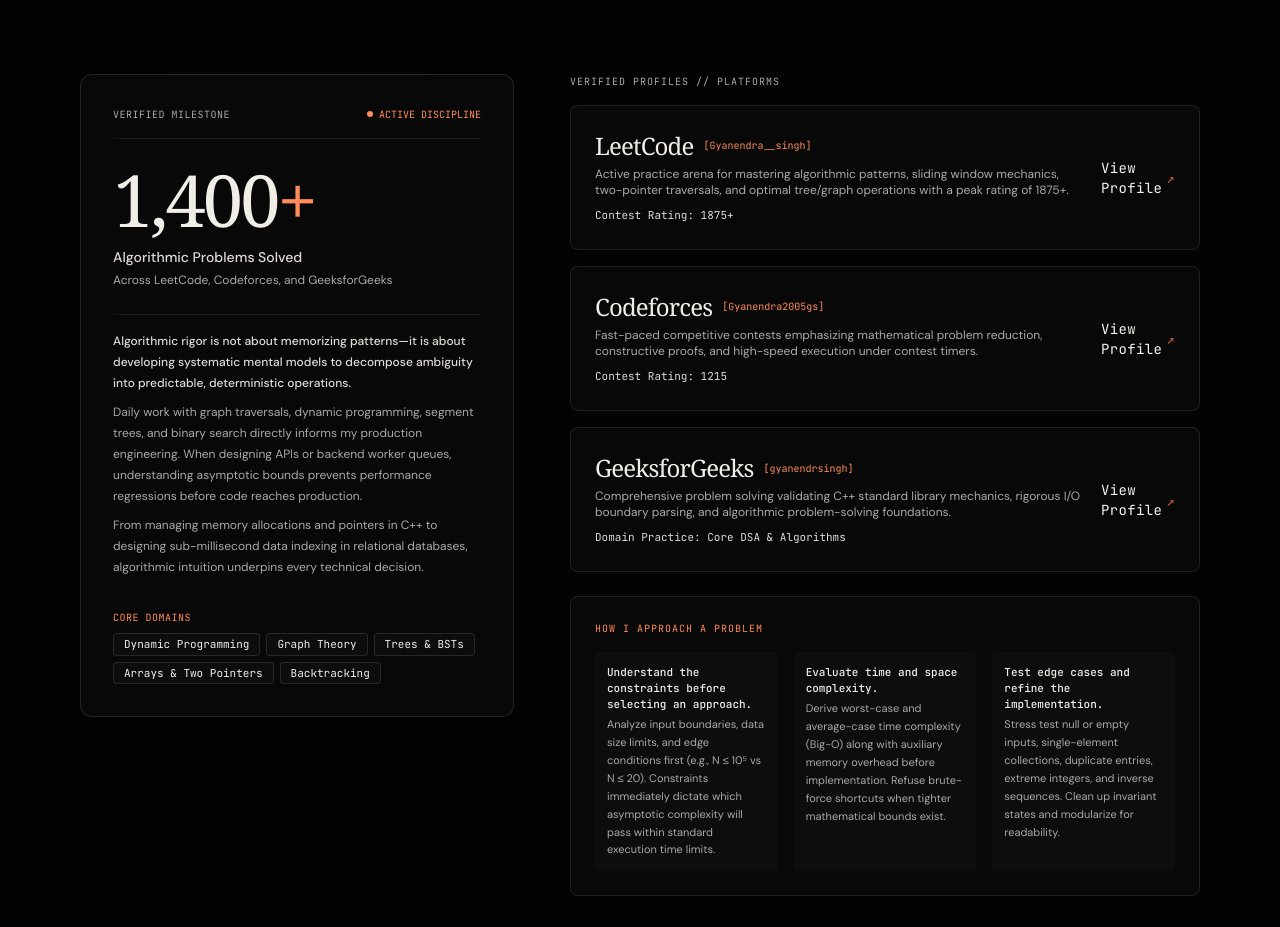
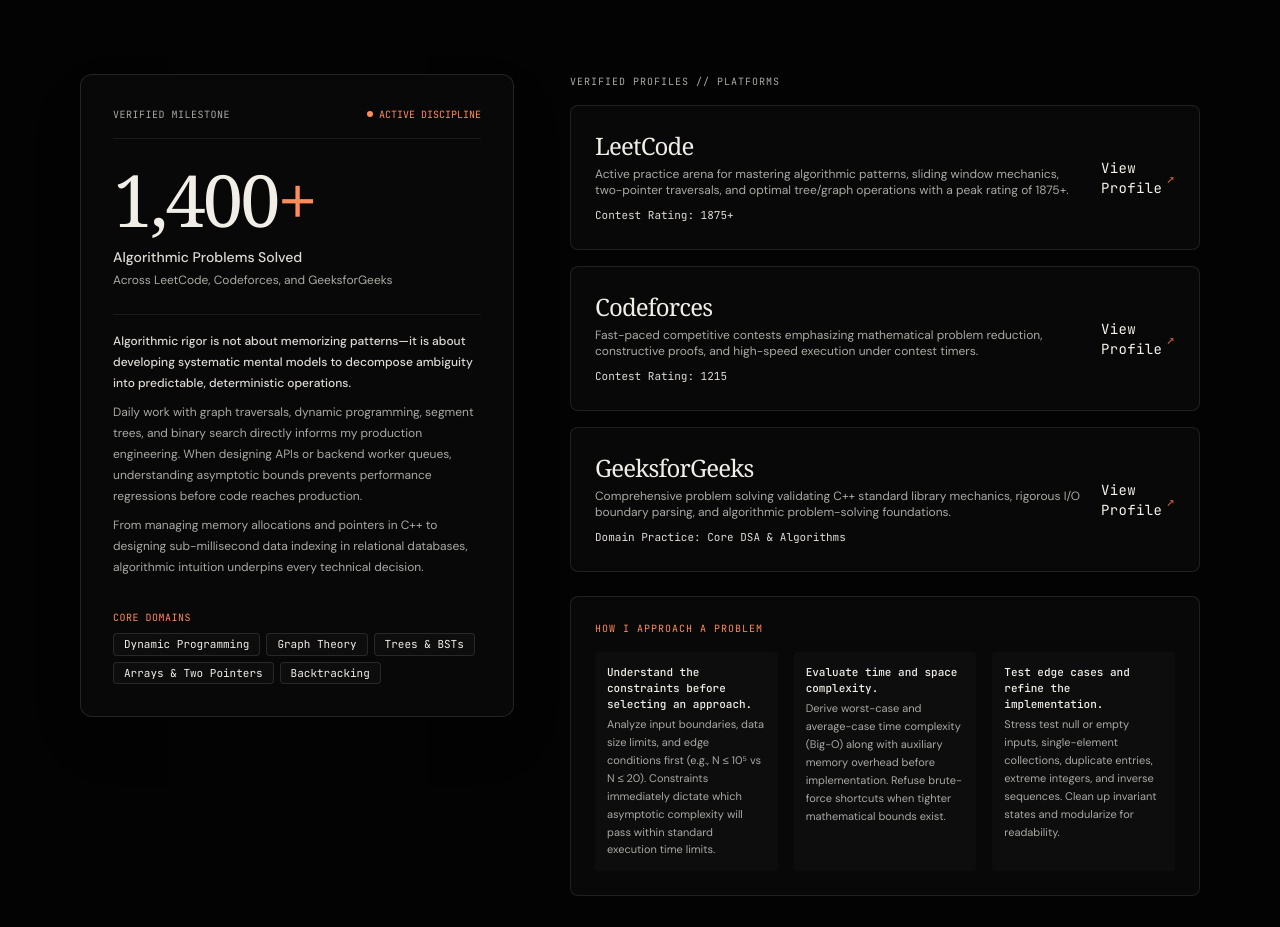
Before and after one commit to gyanendrasingh2005/portfolio, a React (Vite) app: page / in a window 1280 px wide. Shown: the part 4260-5187 px from the top of the page. Built offline with nearby package versions, Linux system fonts and the light colour scheme; a web font is replaced by a local one.

Commit message:
fix: remove username badges from platform card titles

```diff
--- a/src/components/problemSolving/ProblemSolving.tsx
+++ b/src/components/problemSolving/ProblemSolving.tsx
@@ -95,16 +95,9 @@
                 className="p-6 bg-[#080808] border border-[rgba(241,238,232,0.1)] rounded-lg flex flex-col sm:flex-row sm:items-center justify-between gap-4 hover:border-[rgba(241,238,232,0.25)] transition-colors"
               >
                 <div className="space-y-1">
-                  <div className="flex items-center gap-2.5">
-                    <h3 className="font-serif text-2xl text-[#f1eee8] font-normal">
-                      {platform.name}
-                    </h3>
-                    {platform.username && (
-                      <span className="font-mono text-[10px] text-[#ff8c59]">
-                        [{platform.username}]
-                      </span>
-                    )}
-                  </div>
+                  <h3 className="font-serif text-2xl text-[#f1eee8] font-normal">
+                    {platform.name}
+                  </h3>
                   <p className="font-sans text-xs text-[#aaa9a4]">
                     {platform.description}
                   </p>
```
